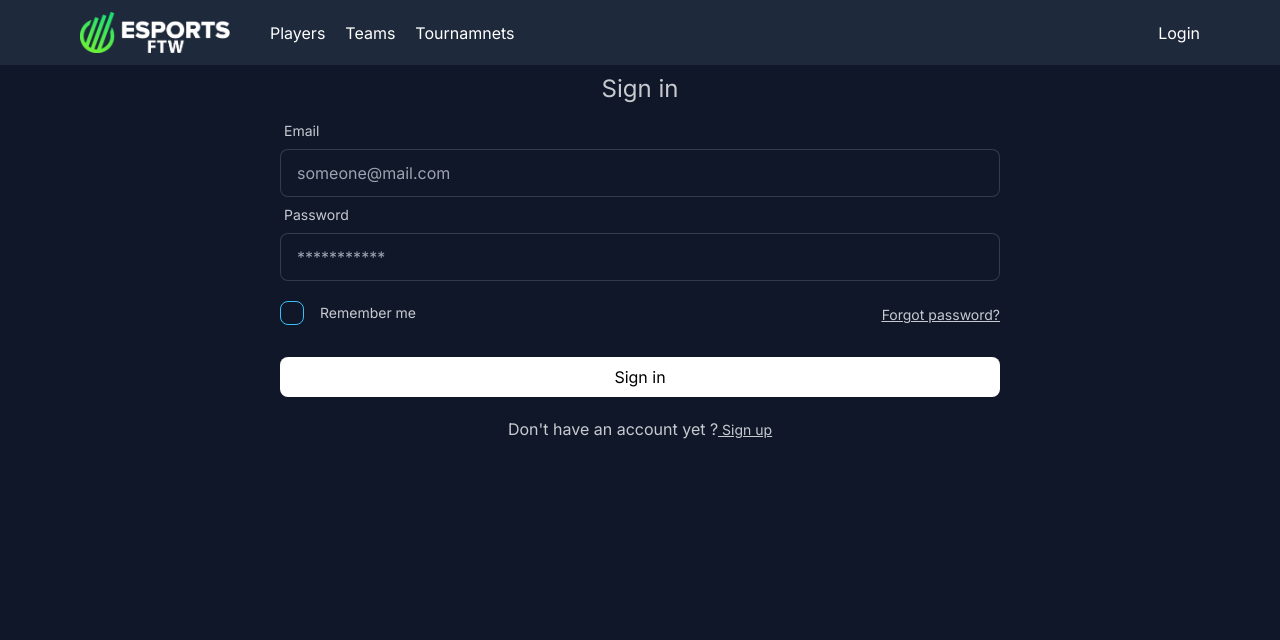
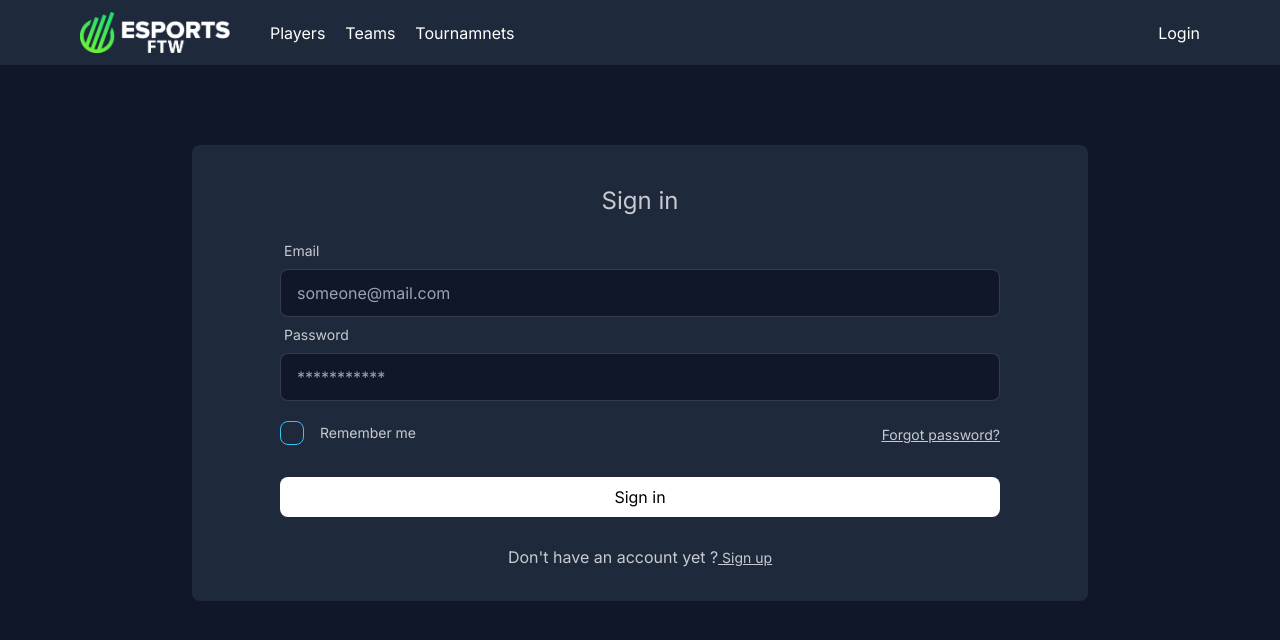
Before and after one commit to b14ck0ps/esports-ftw-frontend, a Next.js app: page /login in a window 1280 px wide. Shown: the top 640 px of the page. Built offline with nearby package versions, Linux system fonts and the light colour scheme.

Commit message:
style: login in page updated

```diff
--- a/src/app/(auth)/login/page.tsx
+++ b/src/app/(auth)/login/page.tsx
@@ -32,11 +32,11 @@
     }
 
     return (
-        <>
-            <main className="flex flex-col justify-center items-center">
+        <main className="card mx-48 mt-20">
+            <section className="flex flex-col justify-center items-center card-body md:bg-slate-800 rounded-lg bg-opacity-20">
 
                 <section className="text-center my-2">
-                    <span className="text-2xl">Sign in</span> <br />
+                    <span className="text-2xl">Sign in</span>
                 </section>
 
                 <form onSubmit={handleLogin} className="w-80 md:w-full md:px-10 lg:w-[800px] ">
@@ -84,7 +84,7 @@
                     </span>
                 </div>
 
-            </main>
-        </>
+            </section>
+        </main>
     )
 }
```
